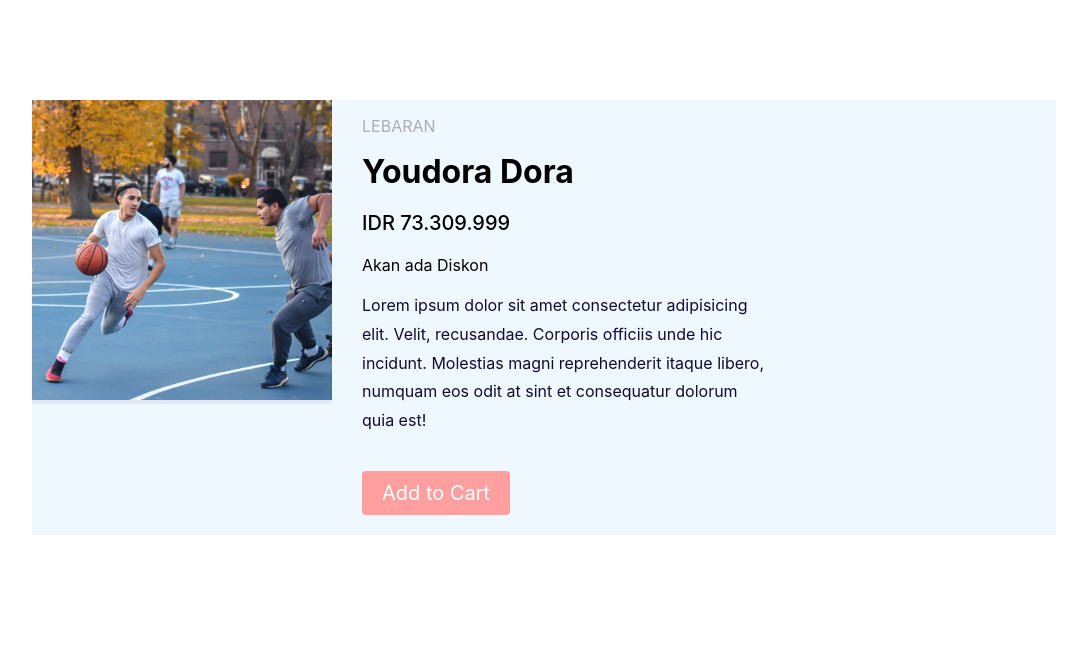
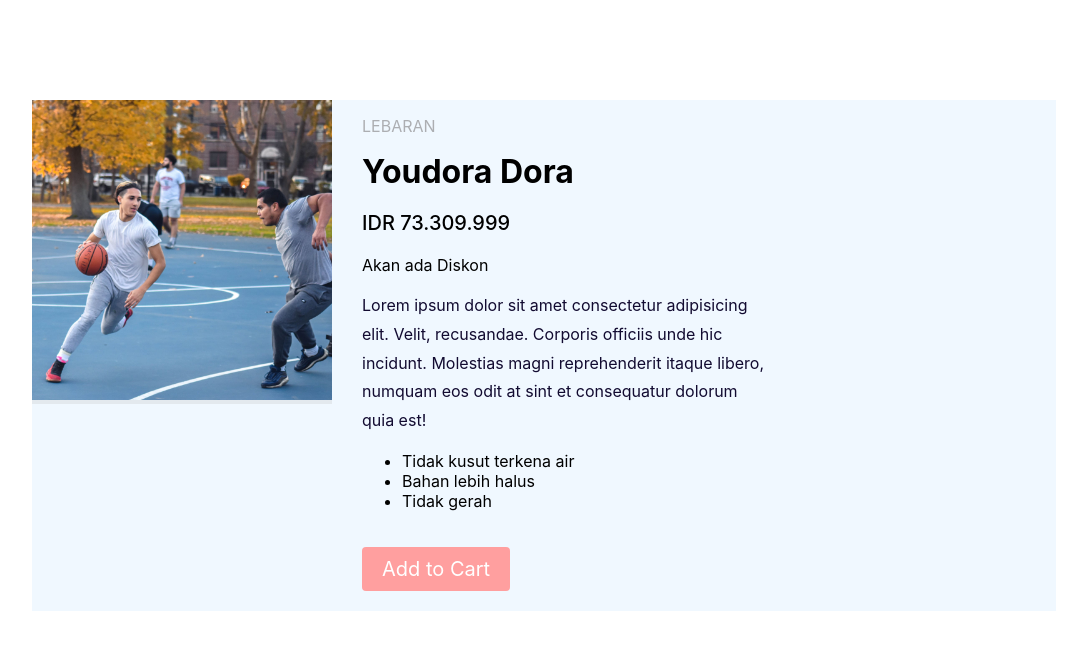
Before and after one commit to dimpangg/react-basic, a React (Create React App) app: page / in a window 1280 px wide. Shown: the top 650 px of the page, without its empty margins (96-1183 px from the left). Built offline with nearby package versions, Linux system fonts and the light colour scheme.

Commit message:
map array

```diff
--- a/src/App.js
+++ b/src/App.js
@@ -30,6 +30,12 @@ function CheckDiscount(props) {
 
 function ProdukInfo(props) {
   const { category, name, isDiscount } = props;
+  const benefits = [
+    "Tidak kusut terkena air",
+    "Bahan lebih halus",
+    "Tidak gerah",
+  ];
+  const listBenefits = benefits.map((item) => <li>{item}</li>);
   return (
     <div className="Desc">
       <p className="cafe">{category}</p>
@@ -42,6 +48,7 @@ function ProdukInfo(props) {
         reprehenderit itaque libero, numquam eos odit at sint et consequatur
         dolorum quia est!
       </p>
+      <ul>{listBenefits}</ul>
       <a onClick={(e) => TambahCart(e, name)} href="#">
         Add to Cart
       </a>
```
